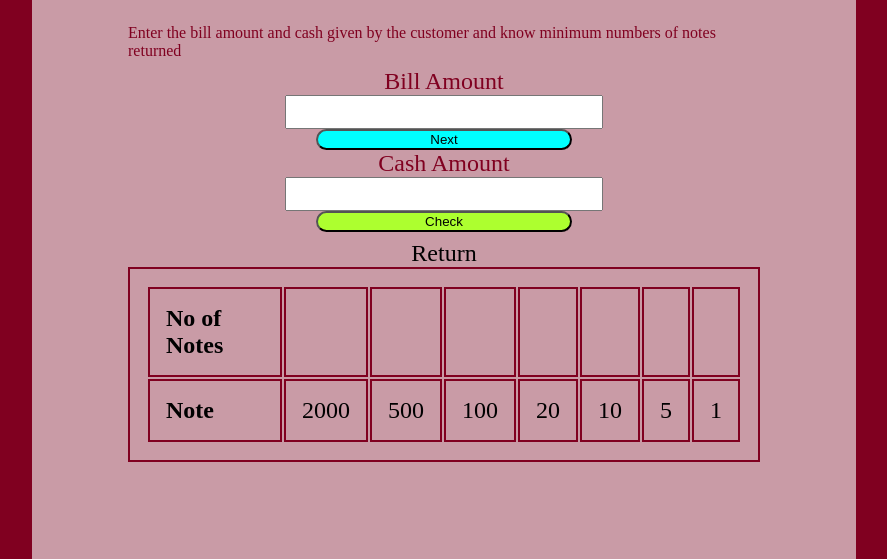
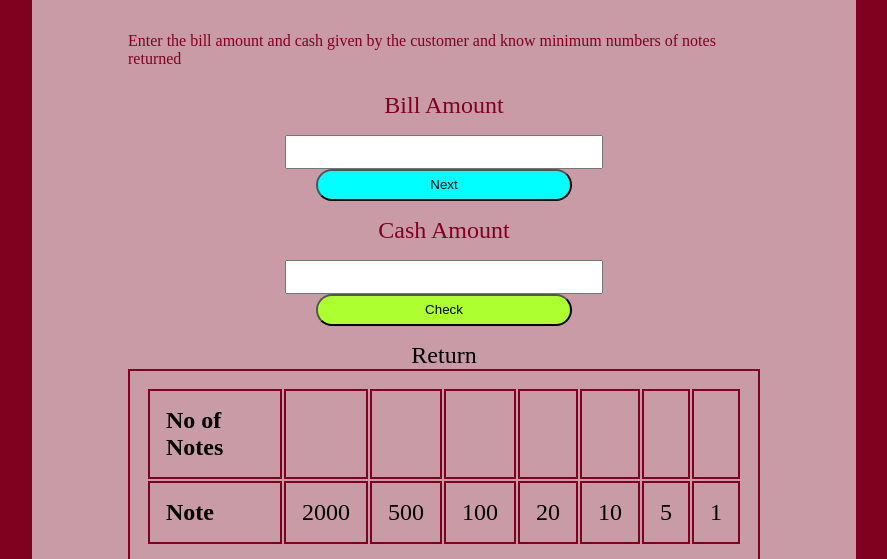
Before and after one commit to amanpadgelwar/CashRegisterApp-Mark10, a plain HTML site: page index.html in a window 1280 px wide. Shown: the part 181-740 px from the top of the page, without its empty margins (196-1083 px from the left). Drawn offline with Linux system fonts and the light colour scheme.

```diff
--- a/index.js
+++ b/index.js
@@ -24,7 +24,7 @@ checkButton.addEventListener("click",() =>
     hideMessage();
 
     if(bill> 0){
-        if(cash > bill){
+            if(cash > bill){
             const returnAmount= cash -bill;
             calculateChange(returnAmount);
             console.log(returnAmount)
--- a/style.css
+++ b/style.css
@@ -14,6 +14,7 @@
     width: 16rem;
     align-items: center;
     align-self: center;
+    height: 2rem;
 }
 
 #checkbutton{
@@ -22,6 +23,7 @@
     width: 16rem;
     align-items: center;
     align-self: center;
+    height: 2rem;
 }
 
 h1
@@ -43,6 +45,7 @@ p{
     width: auto;
     margin: auto;
     padding-bottom: 1vh;
+    padding-top: 1vh;
     color:#800020;
     display: block;
 }
@@ -59,6 +62,7 @@ label{
     color:black;
     font-size: 3vh;
     color:#800020;
+    padding: 2vh;;
 }
 
 table ,th,td {
```
Also changed, not shown: index.html (+3 -0 lines).
